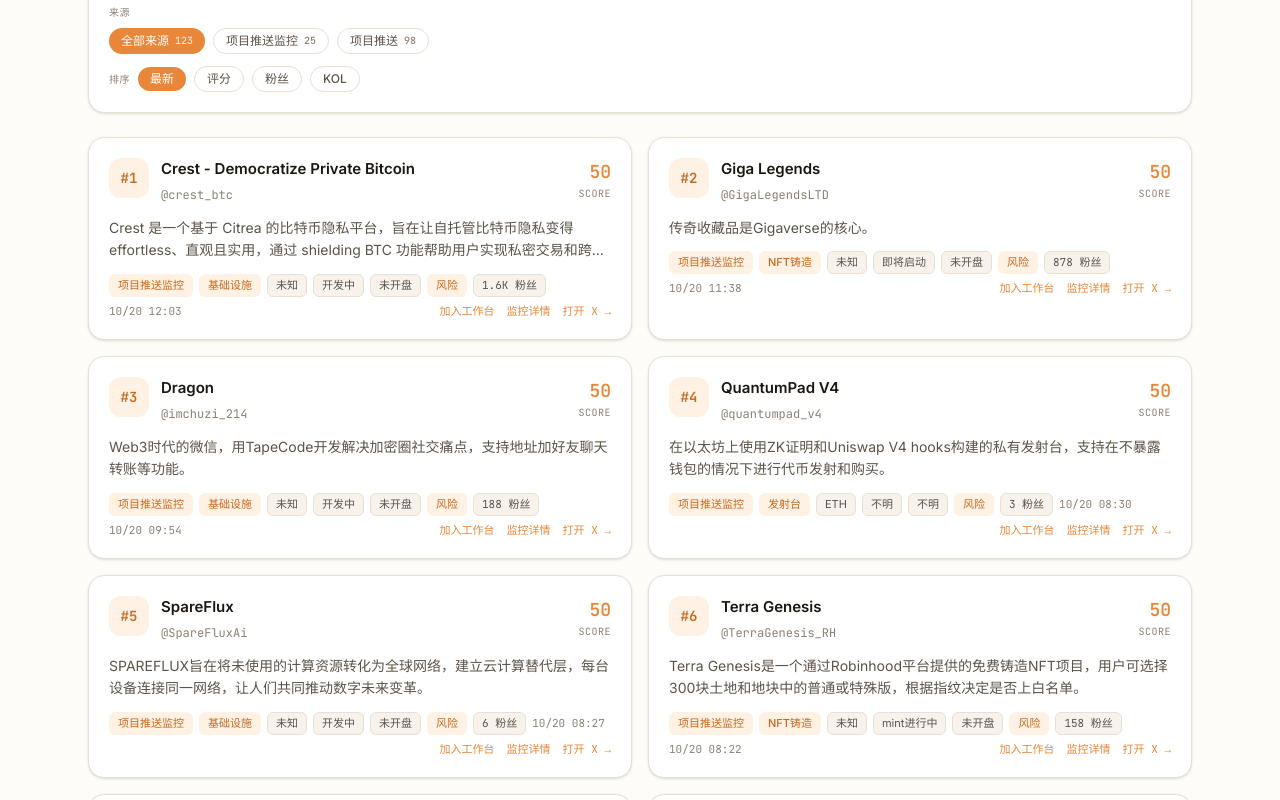
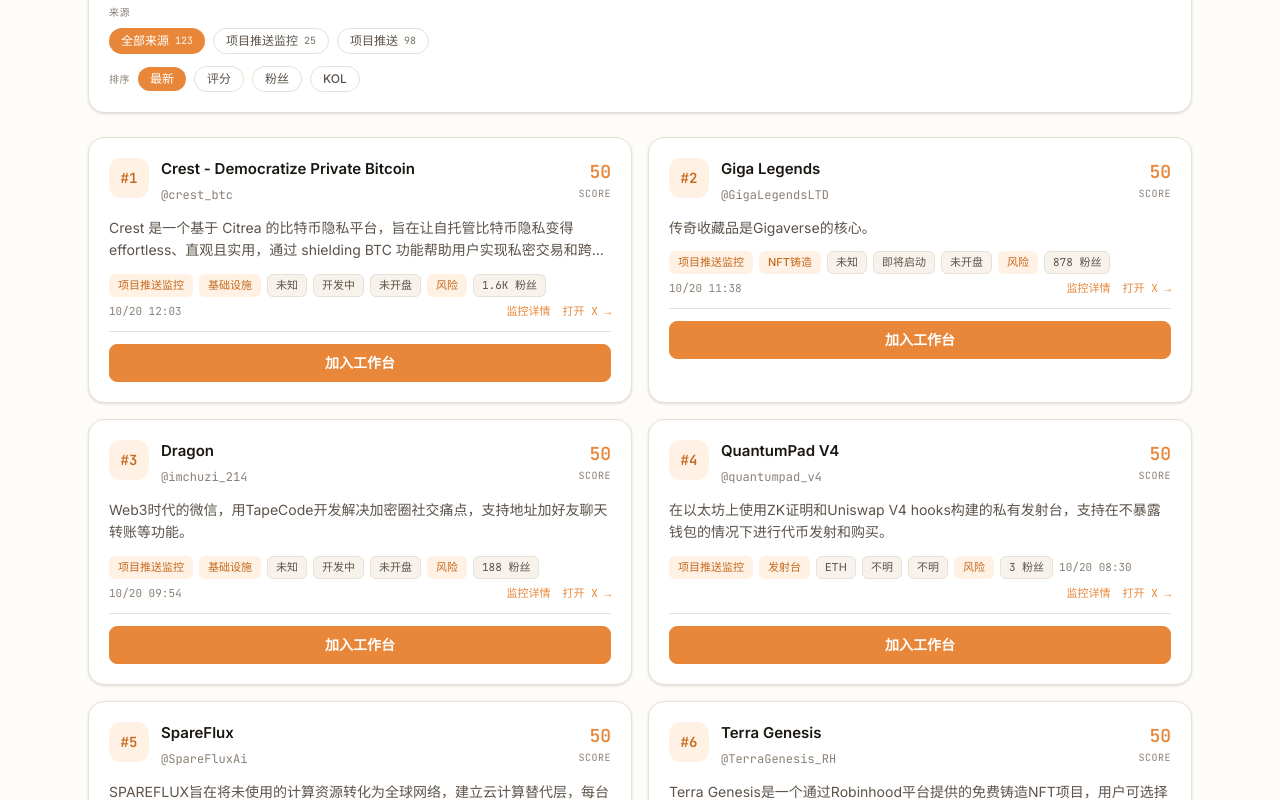
Before and after one commit to dushuo1234/pad-hunter, a React (Vite) app: page / in a window 1280 px wide. Shown: the part 820-1620 px from the top of the page. Built offline with nearby package versions, Linux system fonts and the light colour scheme.

Commit message:
fix: show a full-width workbench button on each project
The pin control was a small text link on candidate cards and missing
from today's list. Put a real button on its own row under every card
and today row.

Co-authored-by: dushuo1234 <dushuo1234@users.noreply.github.com>

```diff
--- a/src/components/CandidateCard.tsx
+++ b/src/components/CandidateCard.tsx
@@ -103,7 +103,6 @@ export function CandidateCard({ candidate: c, onOpen, compact = false }: Candida
           </time>
         )}
         <span className="ml-auto flex items-center gap-3">
-          <PinWorkbenchButton candidate={c} />
           <a
             href={monitorPath(c.handle)}
             onClick={(e) => e.stopPropagation()}
@@ -121,6 +120,10 @@ export function CandidateCard({ candidate: c, onOpen, compact = false }: Candida
             {isTweet ? '查看推文 →' : '打开 X →'}
           </a>
         </span>
+      </div>
+
+      <div className="mt-3 border-t border-[var(--color-line)] pt-3 dark:border-[var(--color-night-line)]">
+        <PinWorkbenchButton candidate={c} variant="button" className="w-full" />
       </div>
     </article>
   )
--- a/src/components/PinWorkbenchButton.tsx
+++ b/src/components/PinWorkbenchButton.tsx
@@ -39,10 +39,10 @@ export function PinWorkbenchButton({
         title={pinned ? '已钉选。再次点击会用公开资料补全空字段，备注保留' : '加入工作台'}
         onClick={onPin}
         onKeyDown={(event) => event.stopPropagation()}
-        className={`rounded-lg border px-2.5 py-1.5 text-xs font-medium transition ${
+        className={`inline-flex items-center justify-center rounded-lg border px-3 py-2 text-sm font-semibold transition ${
           pinned
             ? 'border-[var(--color-orange)] bg-[var(--color-orange-soft)] text-[var(--color-orange-deep)] dark:bg-[rgba(232,135,58,0.12)] dark:text-[var(--color-orange)]'
-            : 'border-[var(--color-line)] bg-[var(--color-card)] text-[var(--color-ink-soft)] hover:border-[var(--color-orange)] hover:text-[var(--color-orange-deep)] dark:border-[var(--color-night-line)] dark:bg-[var(--color-night-card)] dark:text-[var(--color-night-soft)]'
+            : 'border-[var(--color-orange)] bg-[var(--color-orange)] text-white hover:bg-[var(--color-orange-deep)]'
         } ${className}`}
       >
         {label}
--- a/src/pages/TodayPage.tsx
+++ b/src/pages/TodayPage.tsx
@@ -1,4 +1,5 @@
 import { useMemo, useState } from 'react'
+import { PinWorkbenchButton } from '../components/PinWorkbenchButton'
 import { SourceBadge } from '../components/SourceBadge'
 import { monitorPath } from '../router'
 import type { Candidate, MonitorEvent } from '../types'
@@ -183,6 +184,9 @@ function TodayRow({ row }: { row: Row }) {
           监控详情
         </a>
       </div>
+      <div className="mt-3">
+        <PinWorkbenchButton candidate={c} variant="button" className="w-full" />
+      </div>
     </li>
   )
 }
```
